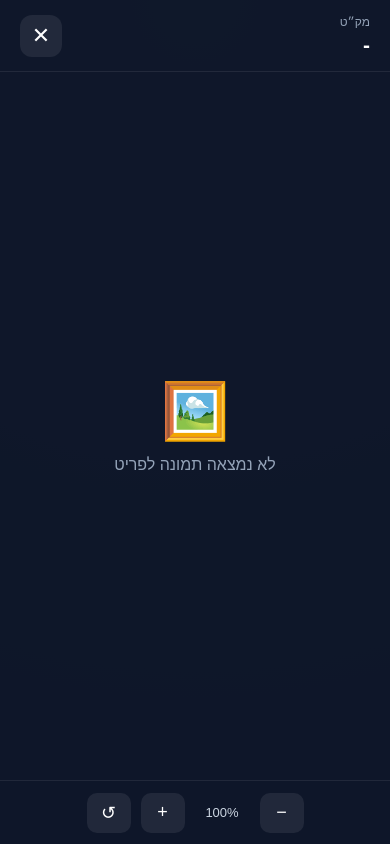
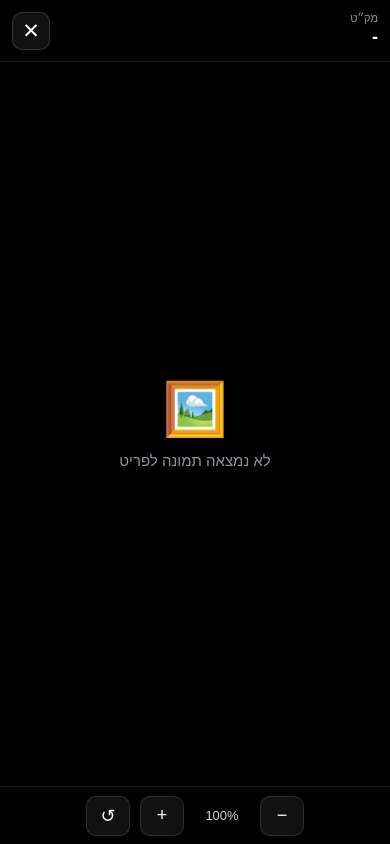
Before and after one commit to milarcostil-sys/sap-webapp, a plain HTML site: page image-viewer.html in a window 390 px wide. Drawn offline with Linux system fonts and the light colour scheme.

Commit message:
Update image-viewer.html

```diff
--- a/image-viewer.html
+++ b/image-viewer.html
@@ -12,7 +12,12 @@
 
 <title>ARCOSTEEL - Item Image</title>
 
+
 <style>
+
+/* =========================================================
+   RESET
+========================================================= */
 
 * {
     box-sizing: border-box;
@@ -20,9 +25,12 @@
 
 html,
 body {
+
     margin: 0;
+
     width: 100%;
     height: 100%;
+
 }
 
 body {
@@ -32,23 +40,18 @@ body {
         Helvetica,
         sans-serif;
 
-    background:
-        radial-gradient(
-            circle at top,
-            #1e293b 0%,
-            #0f172a 45%,
-            #020617 100%
-        );
+    background: #000000;
 
-    color: white;
+    color: #ffffff;
 
     overflow: hidden;
+
 }
 
 
-/* =========================
+/* =========================================================
    PAGE
-========================= */
+========================================================= */
 
 .viewer-page {
 
@@ -60,38 +63,85 @@ body {
     align-items: center;
     justify-content: center;
 
-    padding: 22px;
+    padding: 18px;
+
+    background: #000000;
 
 }
 
 
-/* =========================
-   CARD
-========================= */
+/* =========================================================
+   VIEWER CARD
+========================================================= */
 
 .viewer-card {
 
     position: relative;
 
     width: min(
-        92vw,
-        760px
+        96vw,
+        900px
     );
 
     height: min(
-        90vh,
-        760px
+        94vh,
+        850px
     );
 
-    background:
+    display: flex;
+
+    flex-direction: column;
+
+    background: #000000;
+
+    border:
+        1px solid
         rgba(
-            15,
-            23,
-            42,
-            0.96
+            255,
+            255,
+            255,
+            0.12
         );
 
-    border:
+    border-radius: 18px;
+
+    overflow: hidden;
+
+    box-shadow:
+        0 25px 80px
+        rgba(
+            0,
+            0,
+            0,
+            0.85
+        );
+
+}
+
+
+/* =========================================================
+   HEADER
+========================================================= */
+
+.viewer-header {
+
+    min-height: 68px;
+
+    display: flex;
+
+    align-items: center;
+
+    justify-content: space-between;
+
+    gap: 15px;
+
+    padding:
+        12px
+        18px;
+
+    background: #000000;
+
+    border-bottom:
         1px solid
         rgba(
             255,
@@ -100,54 +150,12 @@ body {
             0.10
         );
 
-    border-radius: 22px;
-
-    box-shadow:
-        0 25px 70px
-        rgba(
-            0,
-            0,
-            0,
-            0.55
-        );
-
-    display: flex;
-
-    flex-direction: column;
-
-    overflow: hidden;
-
 }
 
 
-/* =========================
-   HEADER
-========================= */
-
-.viewer-header {
-
-    min-height: 72px;
-
-    display: flex;
-
-    align-items: center;
-
-    justify-content: space-between;
-
-    padding:
-        14px
-        20px;
-
-    border-bottom:
-        1px solid
-        rgba(
-            255,
-            255,
-            255,
-            0.08
-        );
-
-}
+/* =========================================================
+   ITEM INFO
+========================================================= */
 
 .viewer-item {
 
@@ -155,19 +163,25 @@ body {
 
     flex-direction: column;
 
-    gap: 4px;
+    gap: 3px;
+
+    min-width: 0;
 
 }
 
 .viewer-label {
 
-    color: #94a3b8;
+    color: #8b949e;
 
-    font-size: 12px;
+    font-size: 11px;
+
+    line-height: 1;
 
 }
 
 .viewer-code {
+
+    color: #ffffff;
 
     font-size: 21px;
 
@@ -177,65 +191,91 @@ body {
 
     text-align: right;
 
+    white-space: nowrap;
+
+    overflow: hidden;
+
+    text-overflow: ellipsis;
+
 }
 
 
-/* =========================
-   CLOSE
-========================= */
+/* =========================================================
+   CLOSE BUTTON
+========================================================= */
 
 .close-btn {
 
-    width: 42px;
+    flex: 0 0 auto;
 
-    height: 42px;
+    width: 40px;
+    height: 40px;
 
-    border: none;
+    display: flex;
 
-    border-radius: 12px;
+    align-items: center;
+    justify-content: center;
 
-    background:
+    border:
+        1px solid
         rgba(
             255,
             255,
             255,
-            0.08
+            0.15
         );
 
-    color: white;
+    border-radius: 10px;
 
-    font-size: 22px;
+    background: #111111;
+
+    color: #ffffff;
+
+    font-size: 21px;
+
+    line-height: 1;
 
     cursor: pointer;
 
     transition:
-        background .2s,
-        transform .2s;
+        background 0.15s ease,
+        border-color 0.15s ease,
+        transform 0.15s ease;
 
 }
 
 .close-btn:hover {
 
-    background:
+    background: #222222;
+
+    border-color:
         rgba(
             255,
             255,
             255,
-            0.16
+            0.30
         );
 
     transform: scale(1.04);
 
 }
 
+.close-btn:active {
 
-/* =========================
+    transform: scale(0.97);
+
+}
+
+
+/* =========================================================
    IMAGE AREA
-========================= */
+========================================================= */
 
 .image-area {
 
     flex: 1;
+
+    min-height: 0;
 
     position: relative;
 
@@ -245,11 +285,18 @@ body {
 
     justify-content: center;
 
-    padding: 24px;
+    padding: 22px;
 
     overflow: auto;
 
+    background: #000000;
+
 }
+
+
+/* =========================================================
+   IMAGE
+========================================================= */
 
 #itemImage {
 
@@ -259,36 +306,54 @@ body {
 
     max-height: 100%;
 
+    width: auto;
+    height: auto;
+
     object-fit: contain;
 
-    border-radius: 12px;
+    border-radius: 10px;
 
     transform-origin: center center;
 
     transition:
-        transform .15s ease;
+        transform 0.12s ease;
 
     user-select: none;
+
+    -webkit-user-drag: none;
 
 }
 
 
-/* =========================
+/* =========================================================
    LOADING
-========================= */
+========================================================= */
 
 .loading {
 
-    color: #94a3b8;
+    position: absolute;
 
-    font-size: 15px;
+    left: 50%;
+    top: 50%;
+
+    transform:
+        translate(
+            -50%,
+            -50%
+        );
+
+    color: #8b949e;
+
+    font-size: 14px;
+
+    white-space: nowrap;
 
 }
 
 
-/* =========================
-   ERROR
-========================= */
+/* =========================================================
+   NO IMAGE
+========================================================= */
 
 .no-image {
 
@@ -296,13 +361,13 @@ body {
 
     text-align: center;
 
-    color: #94a3b8;
+    color: #8b949e;
 
 }
 
 .no-image-icon {
 
-    font-size: 55px;
+    font-size: 52px;
 
     margin-bottom: 12px;
 
@@ -310,18 +375,18 @@ body {
 
 .no-image-text {
 
-    font-size: 16px;
+    font-size: 15px;
 
 }
 
 
-/* =========================
-   FOOTER / CONTROLS
-========================= */
+/* =========================================================
+   FOOTER
+========================================================= */
 
 .viewer-footer {
 
-    min-height: 64px;
+    min-height: 60px;
 
     display: flex;
 
@@ -331,7 +396,9 @@ body {
 
     gap: 10px;
 
-    padding: 10px;
+    padding: 9px 12px;
+
+    background: #000000;
 
     border-top:
         1px solid
@@ -339,10 +406,15 @@ body {
             255,
             255,
             255,
-            0.08
+            0.10
         );
 
 }
+
+
+/* =========================================================
+   ZOOM BUTTONS
+========================================================= */
 
 .zoom-btn {
 
@@ -350,58 +422,80 @@ body {
 
     height: 40px;
 
+    display: flex;
+
+    align-items: center;
+
+    justify-content: center;
+
     padding:
         0
-        14px;
+        13px;
 
-    border: none;
-
-    border-radius: 10px;
-
-    background:
+    border:
+        1px solid
         rgba(
             255,
             255,
             255,
-            0.08
+            0.12
         );
 
-    color: white;
+    border-radius: 10px;
+
+    background: #111111;
+
+    color: #ffffff;
 
     font-size: 18px;
 
     cursor: pointer;
 
+    transition:
+        background 0.15s ease,
+        border-color 0.15s ease,
+        transform 0.15s ease;
+
 }
 
 .zoom-btn:hover {
 
-    background:
+    background: #222222;
+
+    border-color:
         rgba(
             255,
             255,
             255,
-            0.15
+            0.25
         );
+
+}
+
+.zoom-btn:active {
+
+    transform: scale(0.96);
 
 }
 
 .zoom-level {
 
-    min-width: 55px;
+    min-width: 56px;
 
     text-align: center;
 
-    color: #cbd5e1;
+    color: #c9d1d9;
 
     font-size: 13px;
+
+    direction: ltr;
 
 }
 
 
-/* =========================
+/* =========================================================
    MOBILE
-========================= */
+========================================================= */
 
 @media
 (max-width: 600px) {
@@ -411,6 +505,7 @@ body {
         padding: 0;
 
     }
+
 
     .viewer-card {
 
@@ -422,15 +517,88 @@ body {
 
         max-height: none;
 
+        border: none;
+
         border-radius: 0;
-
-        border: none;
 
     }
 
+
+    .viewer-header {
+
+        min-height: 62px;
+
+        padding:
+            10px
+            12px;
+
+    }
+
+
+    .viewer-code {
+
+        font-size: 18px;
+
+    }
+
+
+    .close-btn {
+
+        width: 38px;
+
+        height: 38px;
+
+    }
+
+
     .image-area {
 
-        padding: 12px;
+        padding: 10px;
+
+    }
+
+
+    .viewer-footer {
+
+        min-height: 58px;
+
+        padding:
+            8px
+            10px;
+
+    }
+
+}
+
+
+/* =========================================================
+   SMALL MOBILE
+========================================================= */
+
+@media
+(max-width: 380px) {
+
+    .viewer-footer {
+
+        gap: 6px;
+
+    }
+
+
+    .zoom-btn {
+
+        min-width: 40px;
+
+        padding:
+            0
+            10px;
+
+    }
+
+
+    .zoom-level {
+
+        min-width: 48px;
 
     }
 
@@ -450,6 +618,10 @@ body {
     <div class="viewer-card">
 
 
+        <!-- =================================================
+             HEADER
+        ================================================== -->
+
         <div class="viewer-header">
 
 
@@ -463,6 +635,7 @@ body {
                     class="viewer-code"
                     id="itemCode"
                 >
+                    -
                 </div>
 
             </div>
@@ -470,6 +643,7 @@ body {
 
             <button
                 class="close-btn"
+                type="button"
                 onclick="closeViewer()"
                 title="סגור"
             >
@@ -480,6 +654,9 @@ body {
         </div>
 
 
+        <!-- =================================================
+             IMAGE AREA
+        ================================================== -->
 
         <div class="image-area">
 
@@ -518,12 +695,16 @@ body {
         </div>
 
 
+        <!-- =================================================
+             FOOTER
+        ================================================== -->
 
         <div class="viewer-footer">
 
 
             <button
                 class="zoom-btn"
+                type="button"
                 onclick="zoomOut()"
                 title="הקטן"
             >
@@ -541,6 +722,7 @@ body {
 
             <button
                 class="zoom-btn"
+                type="button"
                 onclick="zoomIn()"
                 title="הגדל"
             >
@@ -550,8 +732,9 @@ body {
 
             <button
                 class="zoom-btn"
+                type="button"
                 onclick="resetZoom()"
-                title="גודל רגיל"
+                title="איפוס"
             >
                 ↺
             </button>
@@ -566,10 +749,18 @@ body {
 </div>
 
 
+<!-- =====================================================
+     API CONFIG
+====================================================== -->
+
 <script src="config.js"></script>
 
 
 <script>
+
+/* =========================================================
+   SETTINGS
+========================================================= */
 
 let currentZoom = 1;
 
@@ -580,9 +771,9 @@ const MIN_ZOOM = 1;
 const MAX_ZOOM = 4;
 
 
-/* =========================
-   READ ITEM CODE
-========================= */
+/* =========================================================
+   READ ITEM CODE FROM URL
+========================================================= */
 
 const params =
     new URLSearchParams(
@@ -595,41 +786,51 @@ const itemCode =
     ).trim();
 
 
-document
-    .getElementById("itemCode")
-    .textContent =
+const itemCodeElement =
+    document.getElementById(
+        "itemCode"
+    );
+
+
+itemCodeElement.textContent =
     itemCode || "-";
 
 
-/* =========================
-   LOAD IMAGE
-========================= */
+/* =========================================================
+   GET DOM ELEMENTS
+========================================================= */
 
-function loadItemImage() {
-
-    const loading =
+const loadingElement =
     document.getElementById(
         "loading"
     );
 
-    const img =
+const imageElement =
     document.getElementById(
         "itemImage"
     );
 
-    const noImage =
+const noImageElement =
     document.getElementById(
         "noImage"
     );
 
+const zoomLevelElement =
+    document.getElementById(
+        "zoomLevel"
+    );
+
+
+/* =========================================================
+   LOAD IMAGE
+========================================================= */
+
+function loadItemImage() {
+
 
     if (!itemCode) {
 
-        loading.style.display =
-            "none";
-
-        noImage.style.display =
-            "block";
+        showNoImage();
 
         return;
 
@@ -644,65 +845,75 @@ function loadItemImage() {
         );
 
 
-    img.onload = function() {
+    imageElement.onload =
+        function() {
 
-        loading.style.display =
+            loadingElement.style.display =
                 "none";
 
-        noImage.style.display =
+            noImageElement.style.display =
                 "none";
 
-        img.style.display =
+            imageElement.style.display =
                 "block";
+
+            resetZoom();
 
         };
 
 
-    img.onerror = function() {
+    imageElement.onerror =
+        function() {
 
-        loading.style.display =
-            "none";
-
-        img.style.display =
-            "none";
-
-        noImage.style.display =
-            "block";
+            showNoImage();
 
         };
 
 
-    img.src =
+    imageElement.src =
         imageUrl;
 
 }
 
 
-/* =========================
-   ZOOM
-========================= */
+/* =========================================================
+   SHOW NO IMAGE
+========================================================= */
+
+function showNoImage() {
+
+    loadingElement.style.display =
+        "none";
+
+    imageElement.style.display =
+        "none";
+
+    noImageElement.style.display =
+        "block";
+
+}
+
+
+/* =========================================================
+   APPLY ZOOM
+========================================================= */
 
 function applyZoom() {
 
-    const img =
-        document.getElementById(
-            "itemImage"
-        );
-
-    img.style.transform =
+    imageElement.style.transform =
         `scale(${currentZoom})`;
 
-    document
-        .getElementById(
-            "zoomLevel"
-        )
-        .textContent =
+    zoomLevelElement.textContent =
         Math.round(
             currentZoom * 100
         ) + "%";
 
 }
 
+
+/* =========================================================
+   ZOOM IN
+========================================================= */
 
 function zoomIn() {
 
@@ -718,6 +929,10 @@ function zoomIn() {
 }
 
 
+/* =========================================================
+   ZOOM OUT
+========================================================= */
+
 function zoomOut() {
 
     currentZoom =
@@ -732,6 +947,10 @@ function zoomOut() {
 }
 
 
+/* =========================================================
+   RESET ZOOM
+========================================================= */
+
 function resetZoom() {
 
     currentZoom = 1;
@@ -741,15 +960,11 @@ function resetZoom() {
 }
 
 
-/* =========================
+/* =========================================================
    DOUBLE CLICK ZOOM
-========================= */
+========================================================= */
 
-document
-    .getElementById(
-        "itemImage"
-    )
-    .addEventListener(
+imageElement.addEventListener(
     "dblclick",
     function() {
 
@@ -764,19 +979,16 @@ document
 );
 
 
-/* =========================
-   MOUSE WHEEL
-========================= */
+/* =========================================================
+   MOUSE WHEEL ZOOM
+========================================================= */
 
-document
-    .getElementById(
-        "itemImage"
-    )
-    .addEventListener(
+imageElement.addEventListener(
     "wheel",
     function(e) {
 
         e.preventDefault();
+
 
         if (e.deltaY < 0) {
 
@@ -795,20 +1007,66 @@ document
 );
 
 
-/* =========================
-   CLOSE
-========================= */
+/* =========================================================
+   PREVENT IMAGE DRAG
+========================================================= */
+
+imageElement.addEventListener(
+    "dragstart",
+    function(e) {
+
+        e.preventDefault();
+
+    }
+);
+
+
+/* =========================================================
+   CLOSE VIEWER
+========================================================= */
 
 function closeViewer() {
 
+    /*
+        דפדפנים לא תמיד מאפשרים
+        לסגור חלון שנפתח ישירות
+        מקישור באקסל.
+
+        לכן:
+        1. מנסים window.close()
+        2. אם לא נסגר - מנסים history.back()
+    */
+
+
     window.close();
+
+
+    setTimeout(
+        function() {
+
+            if (window.closed) {
+                return;
+            }
+
+
+            if (
+                window.history.length > 1
+            ) {
+
+                window.history.back();
+
+            }
+
+        },
+        120
+    );
 
 }
 
 
-/* =========================
-   ESC
-========================= */
+/* =========================================================
+   ESC CLOSE
+========================================================= */
 
 document.addEventListener(
     "keydown",
@@ -818,15 +1076,50 @@ document.addEventListener(
 
             closeViewer();
 
+            return;
+
+        }
+
+
+        /*
+            אפשר גם להשתמש במקלדת
+            לזום
+        */
+
+        if (
+            e.key === "+" ||
+            e.key === "="
+        ) {
+
+            zoomIn();
+
+        }
+
+
+        if (
+            e.key === "-"
+        ) {
+
+            zoomOut();
+
+        }
+
+
+        if (
+            e.key === "0"
+        ) {
+
+            resetZoom();
+
         }
 
     }
 );
 
 
-/* =========================
+/* =========================================================
    START
-========================= */
+========================================================= */
 
 loadItemImage();
 
```
Lines whose indentation alone changed are shown as unchanged.
